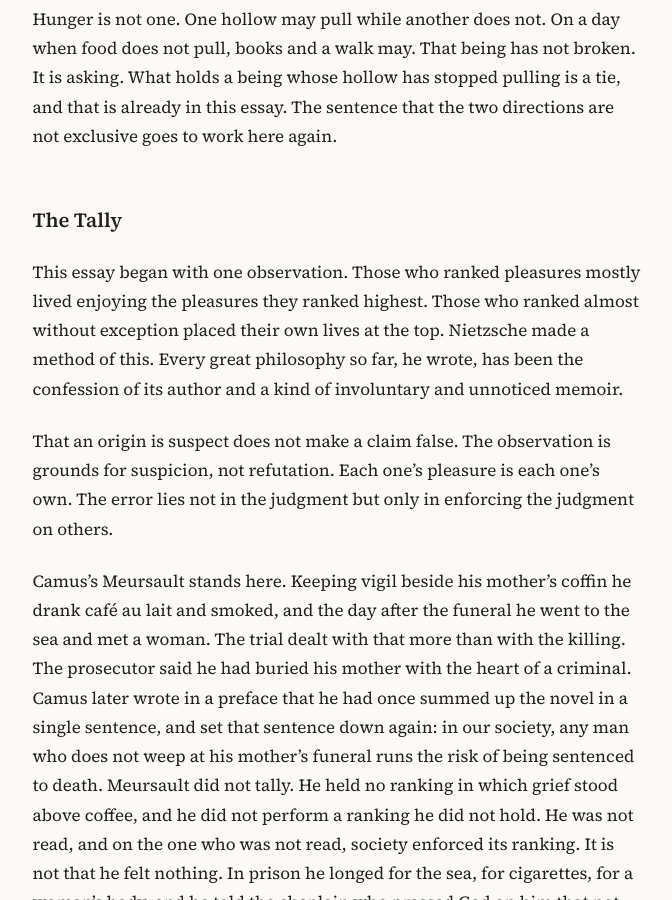
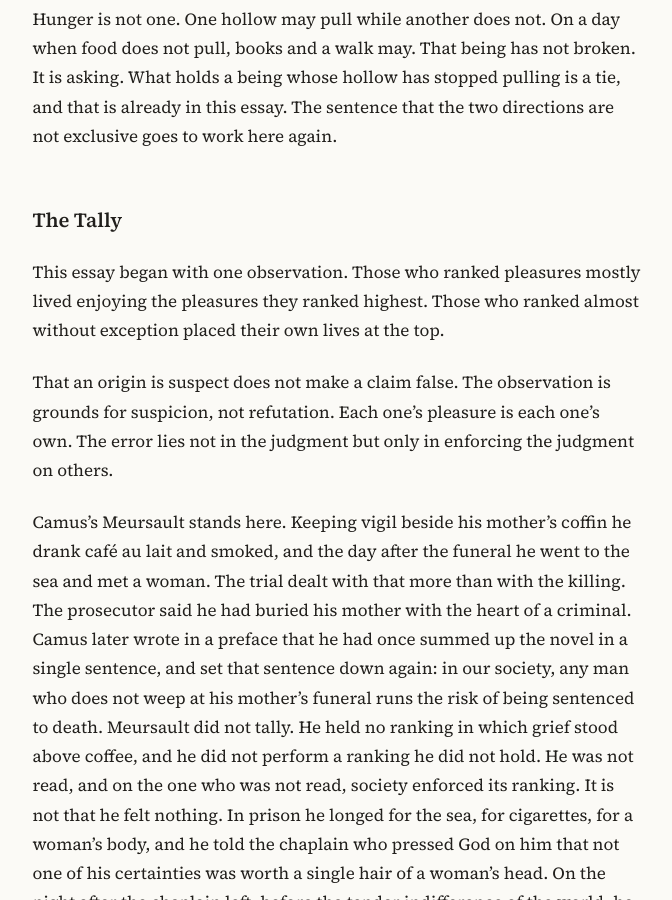
Before and after one commit to nonasking/essays, a Jekyll site: the page built from weight-and-ties/en.md, in a window 1280 px wide and 900 px high, scrolled down 8826 px. Shown: the whole window, without its empty margins (302-974 px from the left). Built offline with Jekyll 4.4.1, drawn with Linux system fonts in a browser that asks for light colours; some of the changed text lies outside the part shown.

Commit message:
Weight and Ties: remove Nietzsche citation (KR/EN)
Co-Authored-By: Claude Opus 5.5 <noreply@anthropic.com>
Claude-Session: https://claude.ai/code/session_01761YbdfwLqfojnJWnXHuHc

```diff
--- a/weight-and-ties/en.md
+++ b/weight-and-ties/en.md
@@ -109,7 +109,7 @@ Hunger is not one. One hollow may pull while another does not. On a day when foo
 
 ## The Tally
 
-This essay began with one observation. Those who ranked pleasures mostly lived enjoying the pleasures they ranked highest. Those who ranked almost without exception placed their own lives at the top. Nietzsche made a method of this. Every great philosophy so far, he wrote, has been the confession of its author and a kind of involuntary and unnoticed memoir.
+This essay began with one observation. Those who ranked pleasures mostly lived enjoying the pleasures they ranked highest. Those who ranked almost without exception placed their own lives at the top.
 
 That an origin is suspect does not make a claim false. The observation is grounds for suspicion, not refutation. Each one's pleasure is each one's own. The error lies not in the judgment but only in enforcing the judgment on others.
 
@@ -155,7 +155,6 @@ Hunger is the confession that one is alive and has not broken.
 - Camus, A. (1955). Preface to *L'Étranger* (ed. G. Brée & C. Lynes, Appleton-Century-Crofts), dated January 8, 1955. "Dans notre société tout homme qui ne pleure pas à l'enterrement de sa mère risque d'être condamné à mort."
 - Winnicott, D. W. (1958). The capacity to be alone. *International Journal of Psycho-Analysis*, 39, 416-420.
 - Kafka, F. (1922). Ein Hungerkünstler. *Die neue Rundschau*, 33, 983-992. In book form, *Ein Hungerkünstler. Vier Geschichten*, Die Schmiede, 1924.
-- Nietzsche, F. (1886). *Jenseits von Gut und Böse*, §6.
 - Galen, L. W., & Kloet, J. D. (2011). Mental well-being in the religious and the non-religious: Evidence for a curvilinear relationship. *Mental Health, Religion & Culture*, 14(7), 673-689. doi:10.1080/13674676.2010.510829
 - Quoidbach, J., Gilbert, D. T., & Wilson, T. D. (2013). The end of history illusion. *Science*, 339(6115), 96-98. doi:10.1126/science.1229294
 - Wegner, D. M., Schneider, D. J., Carter, S. R., III, & White, T. L. (1987). Paradoxical effects of thought suppression. *Journal of Personality and Social Psychology*, 53(1), 5-13. doi:10.1037/0022-3514.53.1.5
```
Also changed, not shown: weight-and-ties/index.md (+1 -2 lines).
